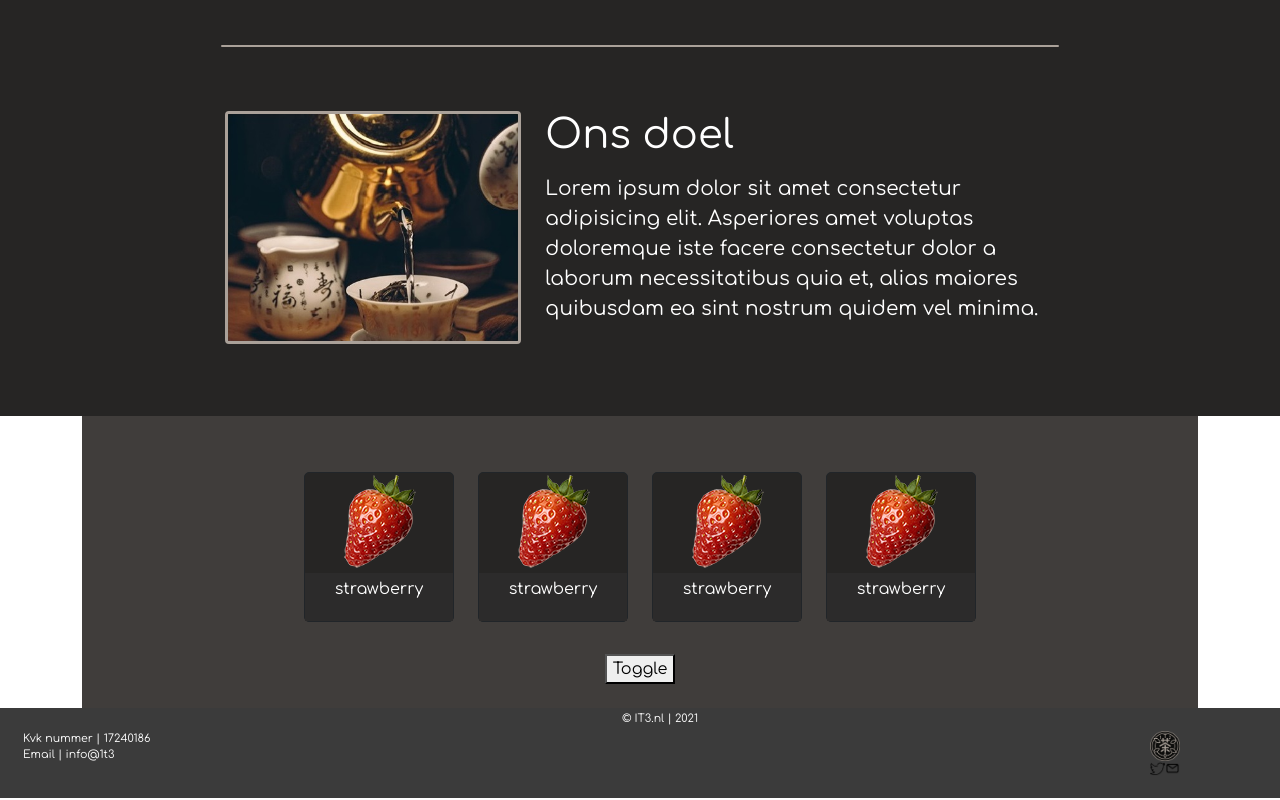
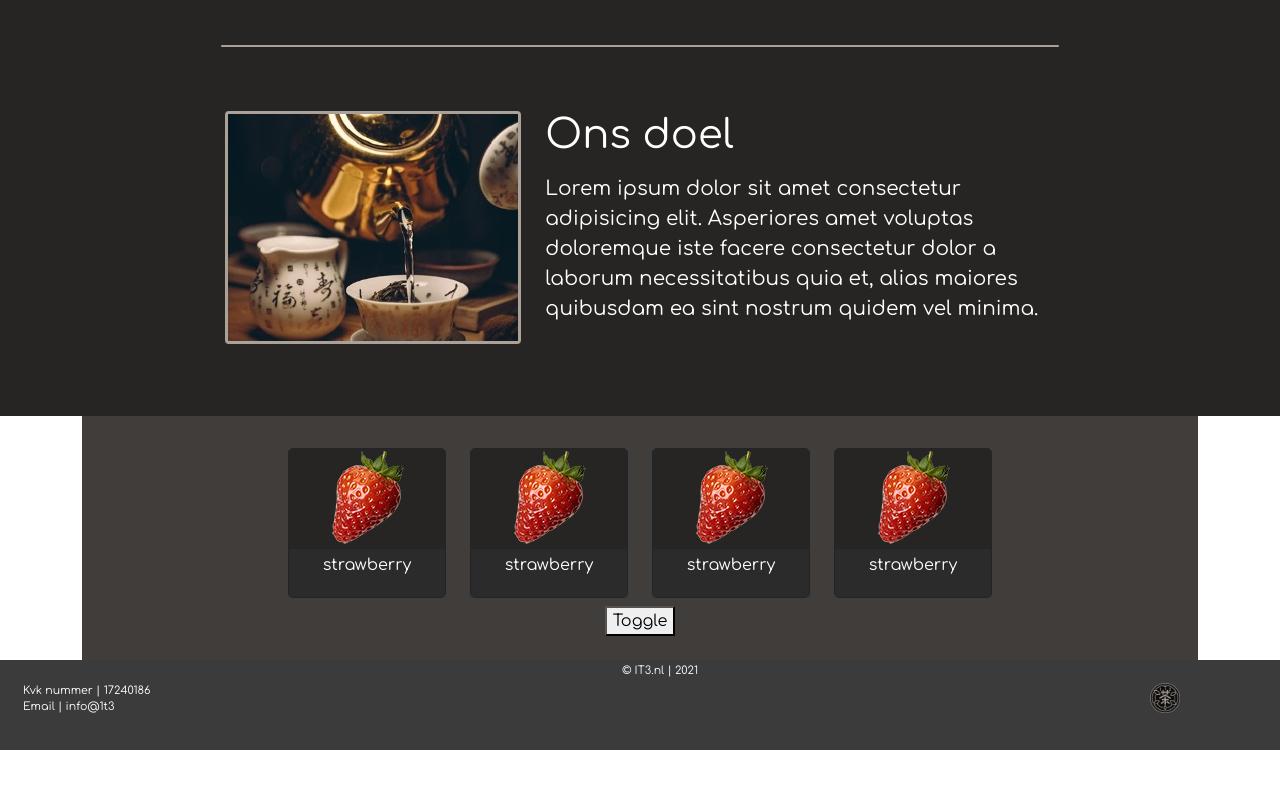
Before and after one commit to Pjiwm/1Thee3, a Vue app: page / in a window 1280 px wide. Shown: the part 1150-1950 px from the top of the page. After the commit the page ends 1902 px from the top, so only its background shows below. Built offline with nearby package versions, Linux system fonts and the light colour scheme.

Commit message:
fixed non-code images being loaded

```diff
--- a/src/components/Footer.vue
+++ b/src/components/Footer.vue
@@ -6,12 +6,12 @@
     </p>
     <p class="footer-text-right">
       <img
-        src="../../non-code/Jobs_gestuurde_files/logos/Logo_1T3_beeldmerk.png"
+        src="./../assets/1thee3logo.png"
         width="30px"
       />
       <br />
-      <img src="../../non-code/twitter.png" width="15px" />
-      <img src="../../non-code/email.png" width="15px" />
+      <!-- <img src="../../non-code/twitter.png" width="15px" />
+      <img src="../../non-code/email.png" width="15px" /> -->
     </p>
     <p class="footer-text-bottom">© IT3.nl | 2021</p>
   </footer>
--- a/src/components/Question.vue
+++ b/src/components/Question.vue
@@ -1,5 +1,5 @@
 <template>
-  <b-container class="p-4 quiz-background text-center">
+
     <b-row class="d-flex justify-content-center">
       <b-col class="col-6 col-lg-2">
         <div class="image-box my-2">
@@ -50,7 +50,6 @@
         </div>
       </b-col>
     </b-row>
-  </b-container>
 </template>
 <script>
 import strawberry from "../assets/strawberry.png";
@@ -84,9 +83,6 @@ export default {
   background-color: rgb(44, 43, 43);
 }
 
-.quiz-background {
-  background-color: #403d3b;
-}
 .text-vertical-align {
   display: flex;
   align-items: center;
```
